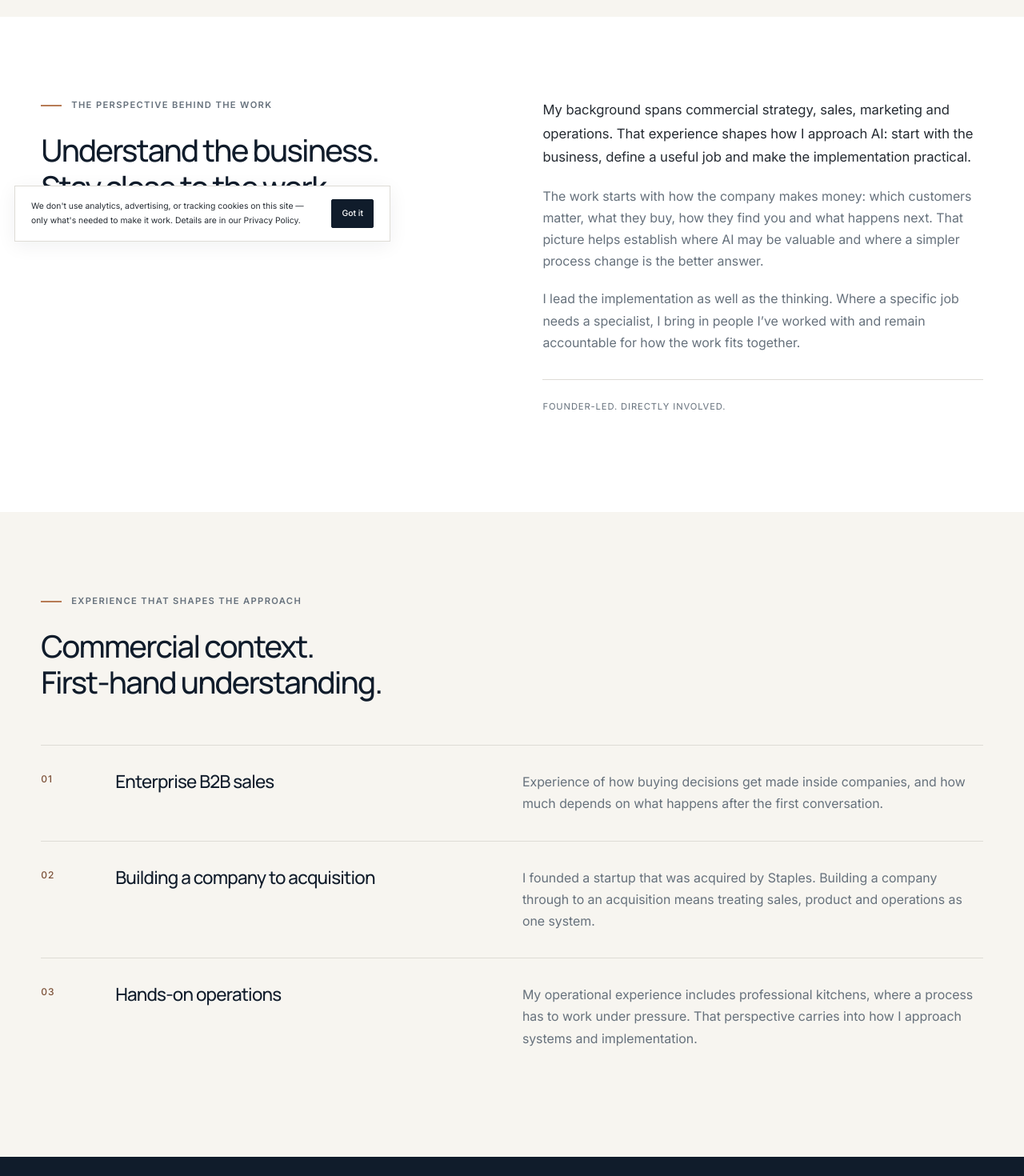
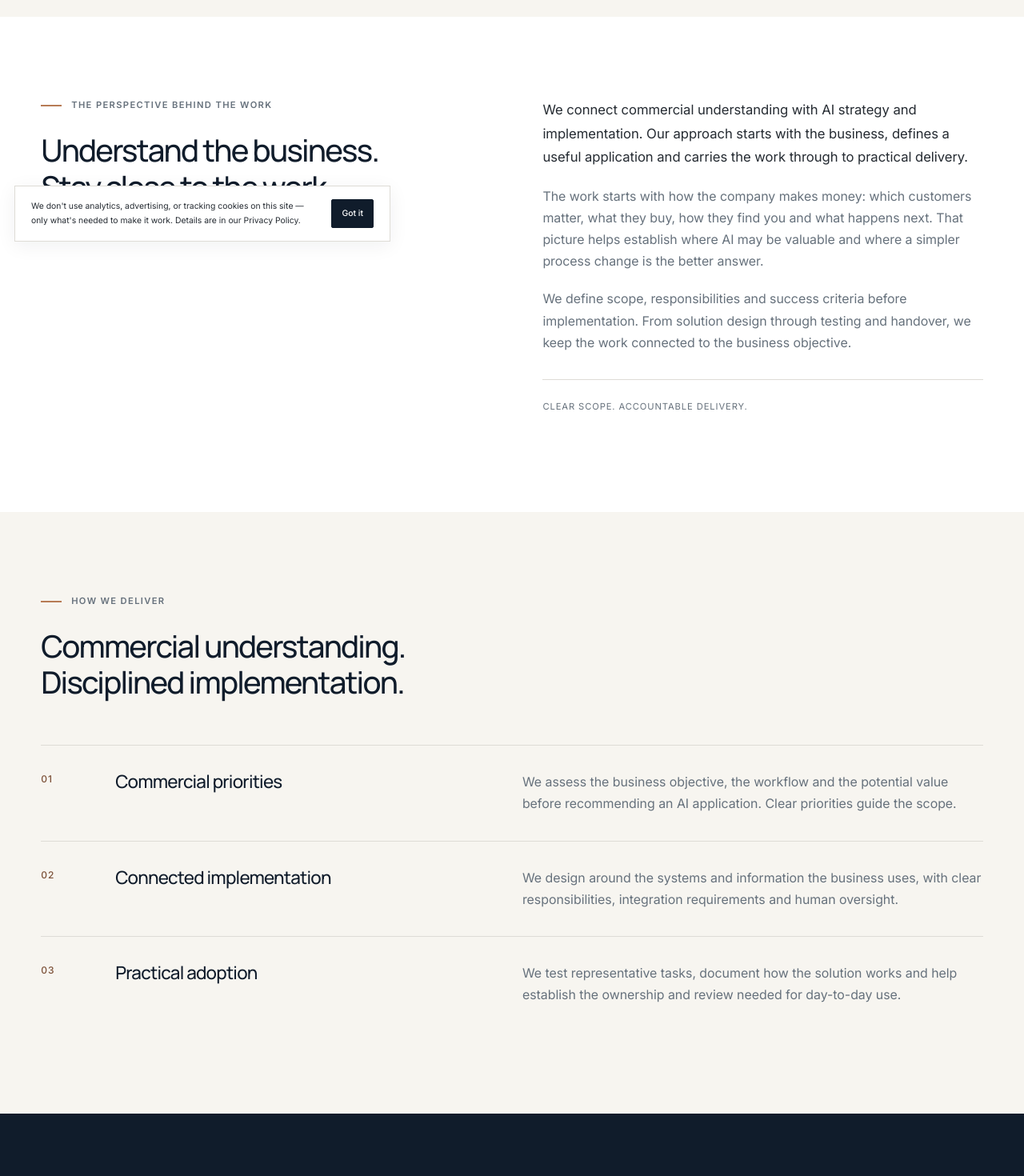
Before and after one commit to abrahamqdiaz-a11y/echelonfox, a Next.js app: page /about in a window 1280 px wide. Shown: the part 480-1950 px from the top of the page at 80% size. Built offline with nearby package versions, Linux system fonts and the light colour scheme.

Commit message:
Present EchelonFox with a consistent company voice

```diff
--- a/app/about/page.tsx
+++ b/app/about/page.tsx
@@ -6,31 +6,32 @@ import FinalCta from "@/components/site/FinalCta";
 import Arrow from "@/components/site/Arrow";
 import { pageMetadata } from "@/lib/metadata";
 export const metadata = pageMetadata(
-  "About — A Founder-Led AI Consultancy",
-  "A founder-led AI consultancy connecting commercial judgement with strategy, implementation and practical adoption.",
+  "About — AI Strategy & Implementation",
+  "EchelonFox connects commercial judgement, AI strategy and practical implementation to build solutions around your business.",
   "/about",
 );
-const background = [
+const deliveryPrinciples = [
   [
-    "Enterprise B2B sales",
-    "Experience of how buying decisions get made inside companies, and how much depends on what happens after the first conversation.",
+    "Commercial priorities",
+    "We assess the business objective, the workflow and the potential value before recommending an AI application. Clear priorities guide the scope.",
   ],
   [
-    "Building a company to acquisition",
-    "I founded a startup that was acquired by Staples. Building a company through to an acquisition means treating sales, product and operations as one system.",
+    "Connected implementation",
+    "We design around the systems and information the business uses, with clear responsibilities, integration requirements and human oversight.",
   ],
   [
-    "Hands-on operations",
-    "My operational experience includes professional kitchens, where a process has to work under pressure. That perspective carries into how I approach systems and implementation.",
+    "Practical adoption",
+    "We test representative tasks, document how the solution works and help establish the ownership and review needed for day-to-day use.",
   ],
 ];
+
 export default function About() {
   return (
     <PageShell>
       <PageHero
         eyebrow="About EchelonFox"
         title="Business thinking. Practical AI."
-        lead="A focused AI strategy and implementation partner, grounded in how businesses work and what people need to do their jobs well."
+        lead="AI strategy and implementation grounded in commercial understanding, practical delivery and the way people work."
       />
       <section className="section section--white">
         <div className="container split">
@@ -44,10 +45,10 @@ export default function About() {
           </div>
           <div>
             <p className="lead">
-              My background spans commercial strategy, sales, marketing and
-              operations. That experience shapes how I approach AI: start with
-              the business, define a useful job and make the implementation
-              practical.
+              We connect commercial understanding with AI strategy and
+              implementation. Our approach starts with the business, defines a
+              useful application and carries the work through to practical
+              delivery.
             </p>
             <p className="muted">
               The work starts with how the company makes money: which customers
@@ -56,26 +57,26 @@ export default function About() {
               simpler process change is the better answer.
             </p>
             <p className="muted">
-              I lead the implementation as well as the thinking. Where a
-              specific job needs a specialist, I bring in people I’ve worked
-              with and remain accountable for how the work fits together.
+              We define scope, responsibilities and success criteria before
+              implementation. From solution design through testing and handover,
+              we keep the work connected to the business objective.
             </p>
-            <p className="founder-signature">Founder-led. Directly involved.</p>
+            <p className="delivery-note">Clear scope. Accountable delivery.</p>
           </div>
         </div>
       </section>
       <section className="section">
         <div className="container">
           <div className="section-head">
-            <p className="eyebrow">Experience that shapes the approach</p>
+            <p className="eyebrow">How we deliver</p>
             <h2 className="h2">
-              Commercial context.
+              Commercial understanding.
               <br />
-              First-hand understanding.
+              Disciplined implementation.
             </h2>
           </div>
           <div className="background-list">
-            {background.map(([title, body], i) => (
+            {deliveryPrinciples.map(([title, body], i) => (
               <article key={title}>
                 <span className="index">0{i + 1}</span>
                 <h3>{title}</h3>
--- a/app/globals.css
+++ b/app/globals.css
@@ -1303,7 +1303,7 @@ summary {
 .background-list p {
   margin: 0;
 }
-.founder-signature {
+.delivery-note {
   border-top: 1px solid var(--rule);
   padding-top: 1.5rem;
   margin-top: 2rem;
--- a/app/page.tsx
+++ b/app/page.tsx
@@ -82,7 +82,7 @@ export default function Home() {
           <PeoplePanels />
         </div>
         <div className="container hero-foot">
-          <span>Founder-led consultancy. Strategy through implementation.</span>
+          <span>AI consultancy. Strategy through implementation.</span>
           <span>Diagnose / Design / Build / Improve</span>
         </div>
       </section>
@@ -211,8 +211,8 @@ export default function Home() {
               People in the loop.
             </h2>
             <p className="lead">
-              A focused, founder-led partner from the first question through to
-              implementation.
+              AI strategy, technical delivery and adoption, connected in one
+              considered approach.
             </p>
             <p className="muted">
               We bring business understanding to AI decisions, define the work
--- a/app/privacy/page.tsx
+++ b/app/privacy/page.tsx
@@ -12,7 +12,7 @@ export const metadata: Metadata = pageMetadata(
 const sections = [
   {
     title: "1. Who We Are",
-    body: `Echelon Fox ("we", "us", "our") is a founder-led AI strategy and implementation consultancy. We are the data controller responsible for your personal data collected through this website (echelonfox.com). You can contact us at abe.quinn@echelonfox.com for any privacy-related queries.`,
+    body: `Echelon Fox ("we", "us", "our") is an AI strategy and implementation consultancy. We are the data controller responsible for your personal data collected through this website (echelonfox.com). You can contact us at abe.quinn@echelonfox.com for any privacy-related queries.`,
   },
   {
     title: "2. What Personal Data We Collect",
```
Also changed, not shown: public/llms.txt, 2 other files (tests, documents, lock files or other folders).
